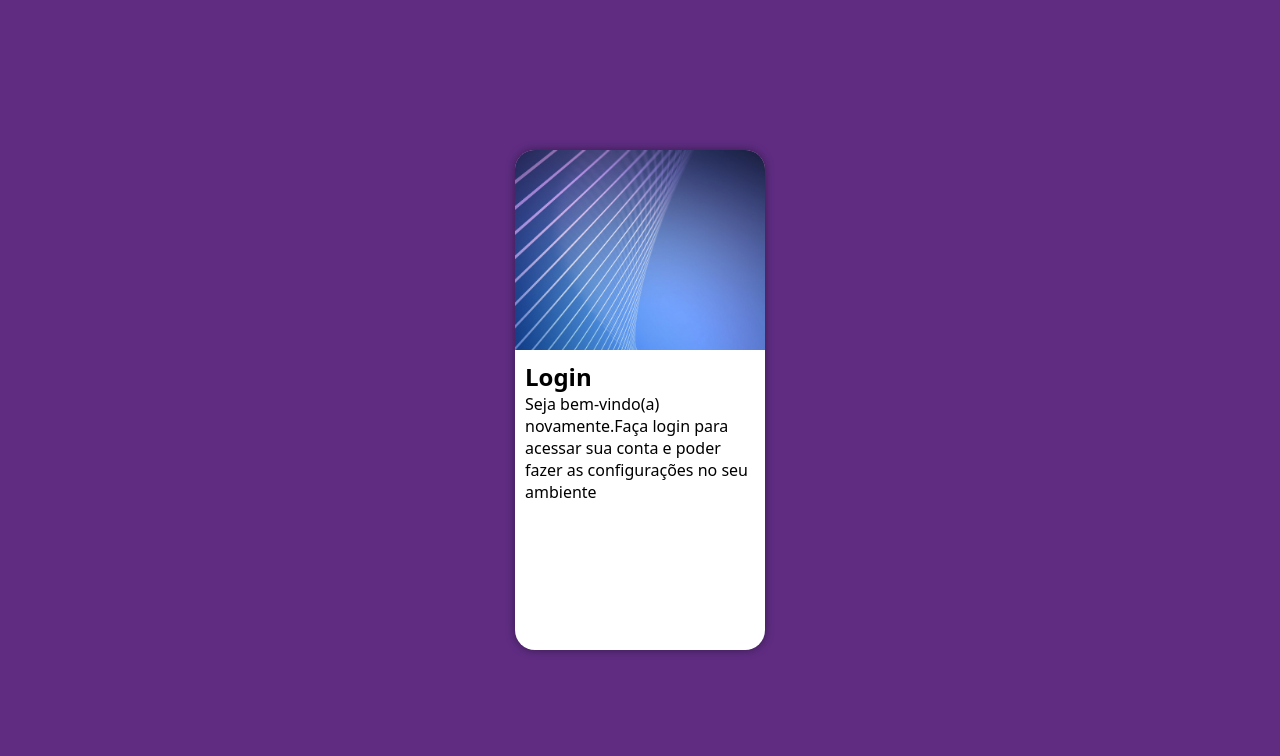
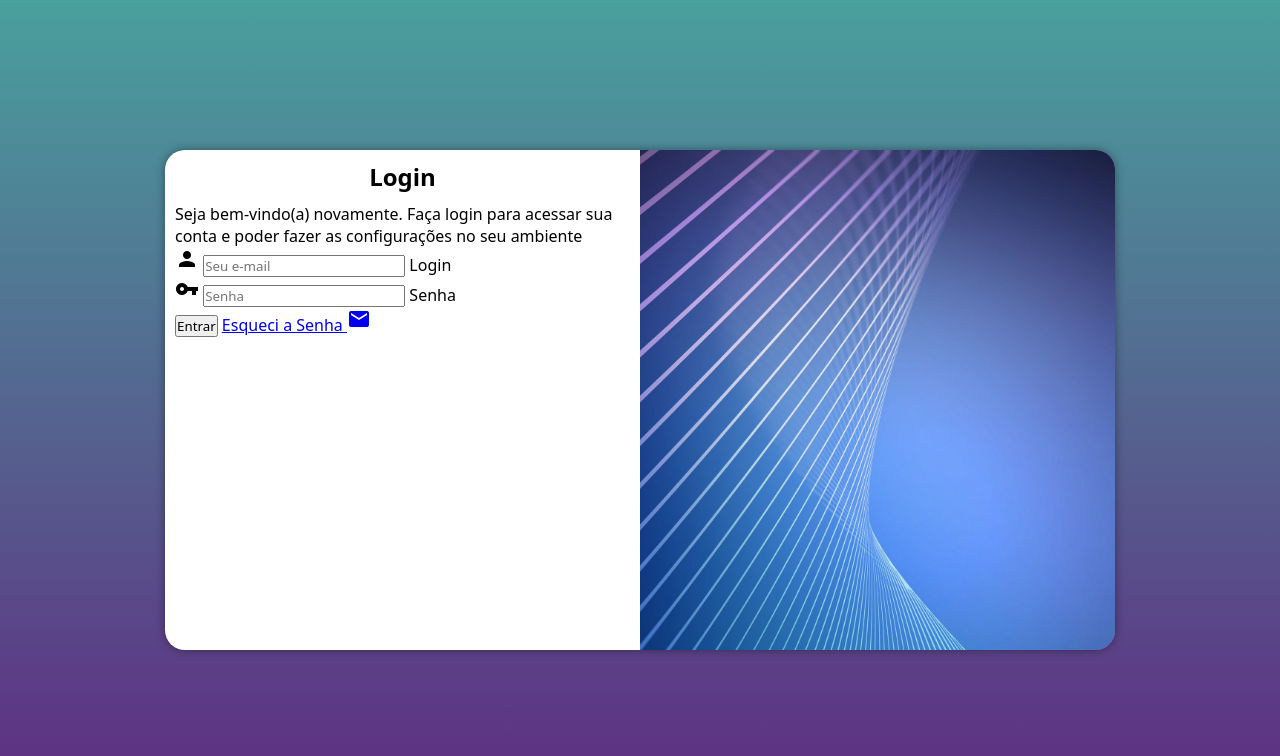
Before and after one commit to renan54apolonio/projeto-login, a plain HTML site: page index.html in a window 1280 px wide. Drawn offline with Linux system fonts and the light colour scheme.

Commit message:
sahsushau

```diff
--- /dev/null
+++ b/estilos/media-query.css
@@ -0,0 +1,45 @@
+@charset "UTF-8";
+
+
+@media screen and (min-width: 768px) and (max-width: 992px) {
+    body {
+        background-image: linear-gradient(to top, #5f2c82, #49a09d);
+    }
+    section#login {
+        width: 80vw;
+    }
+
+    section#login > div#imagem {
+        float: left;
+        width: 30%;
+        height: 100%;
+    }
+
+    section#login > div#formulario{
+        float: right;
+        width: 70%;
+
+    }
+}
+
+@media screen and (min-width: 992px) {
+    body {
+        background-image: linear-gradient(to top, #5f2c82, #49a09d);
+    }
+
+    section#login {
+        width: 950px;
+    }
+
+    section#login > div#imagem {
+        float: right;
+        width: 50%;
+        height: 100%;
+    }
+
+    section#login > div#formulario {
+        float: left;
+        width: 50%;
+    }
+
+}
--- a/estilos/style.css
+++ b/estilos/style.css
@@ -33,11 +33,13 @@ section#login {
     left: 50%;
     transform: translate(-50%, -50%);
     background-color: white;
-    width: 250px;
+    width: 260px;
     height: 500px;
     border-radius: 20px;
     overflow: hidden;
     box-shadow: 0px 0px 10px rgba(0, 0, 0, 0.397);
+    transition: width 0.3s, height 0.3s;
+    transition-timing-function: ease;
 }
 
 section#login > div#imagem {
@@ -51,3 +53,8 @@ section#login > div#formulario {
     display: block;
     padding: 10px;
 }
+
+div#formulario > h1 {
+    text-align: center;
+    padding-bottom: 10px;
+}
--- a/index.html
+++ b/index.html
@@ -5,7 +5,9 @@
     <meta http-equiv="X-UA-Compatible" content="IE=edge">
     <meta name="viewport" content="width=device-width, initial-scale=1.0">
     <title>Login</title>
+    <link rel="stylesheet" href="https://fonts.googleapis.com/icon?family=Material+Icons">
     <link rel="stylesheet" href="estilos/style.css">
+    <link rel="stylesheet" href="estilos/media-query.css">
 </head>
 <body>
     <main>
@@ -15,9 +17,22 @@
             </div>
             <div id="formulario">
                 <h1>Login</h1>
-                <p>Seja bem-vindo(a) novamente.Faça login para acessar sua conta e poder fazer as configurações no seu ambiente</p>
-                <form action="login" method="post">
-
+                <p>Seja bem-vindo(a) novamente. Faça login para acessar sua conta e poder fazer as configurações no seu ambiente</p>
+                <form action="login" method="post" autocomplete="on">
+                    <div class="campo">
+                        <i class="material-icons">person</i>
+                        <input type="email" name="login" id="ilogin" placeholder="Seu e-mail" autocomplete="email" required minlength="15">
+                        <label for="ilogin">Login</label>
+                    </div>
+                    <div class="campo">
+                        <i class="material-icons">vpn_key</i>
+                        <input type="password" name="senha" id="isenha" placeholder="Senha" autocomplete="current-password" required minlength="8">
+                        <label for="isenha">Senha</label>
+                    </div>
+                    <input type="submit" value="Entrar">
+                    <a href="#">
+                        Esqueci a Senha <i class="material-icons">mail</i>
+                    </a>
                 </form>
 
             </div>
```
